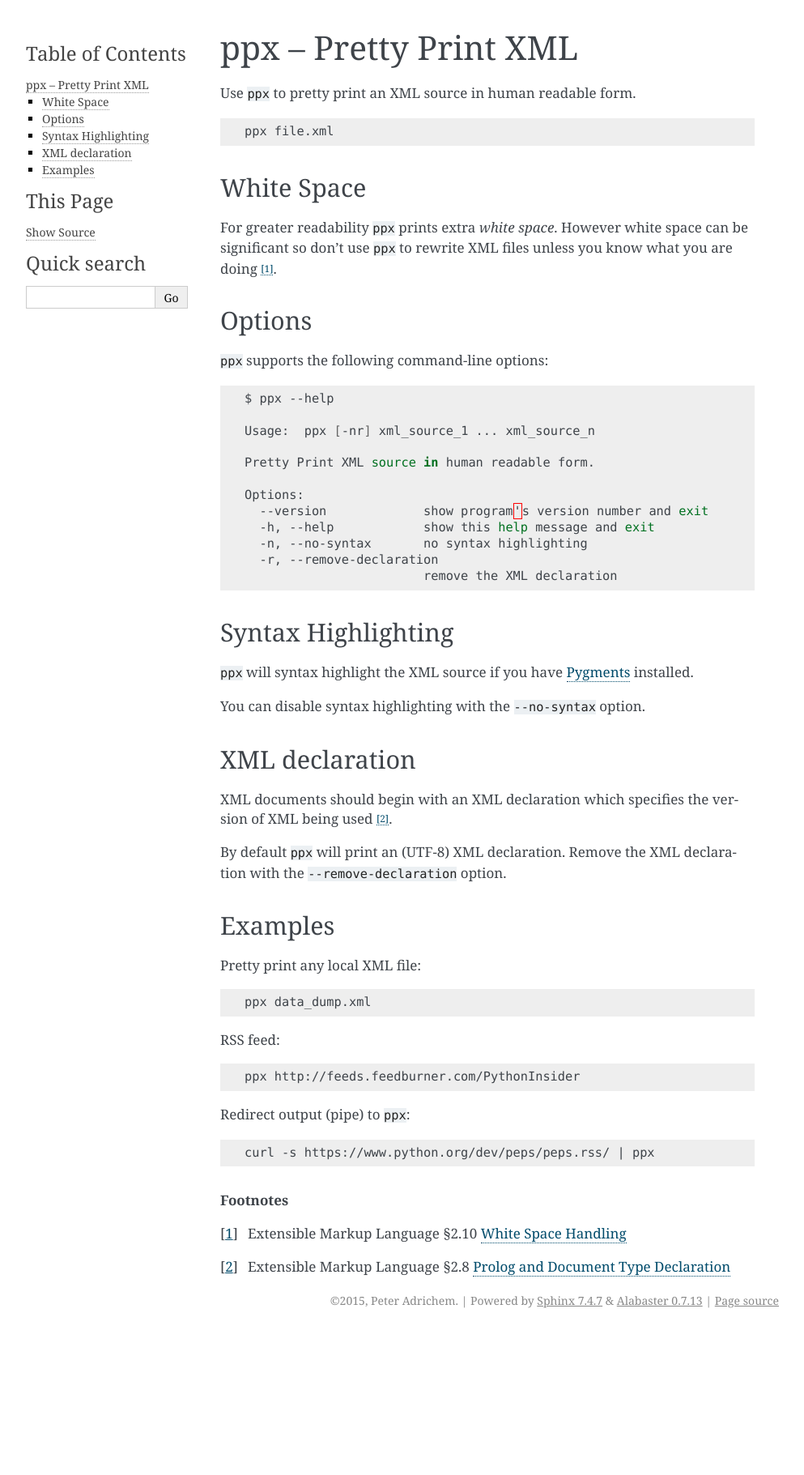
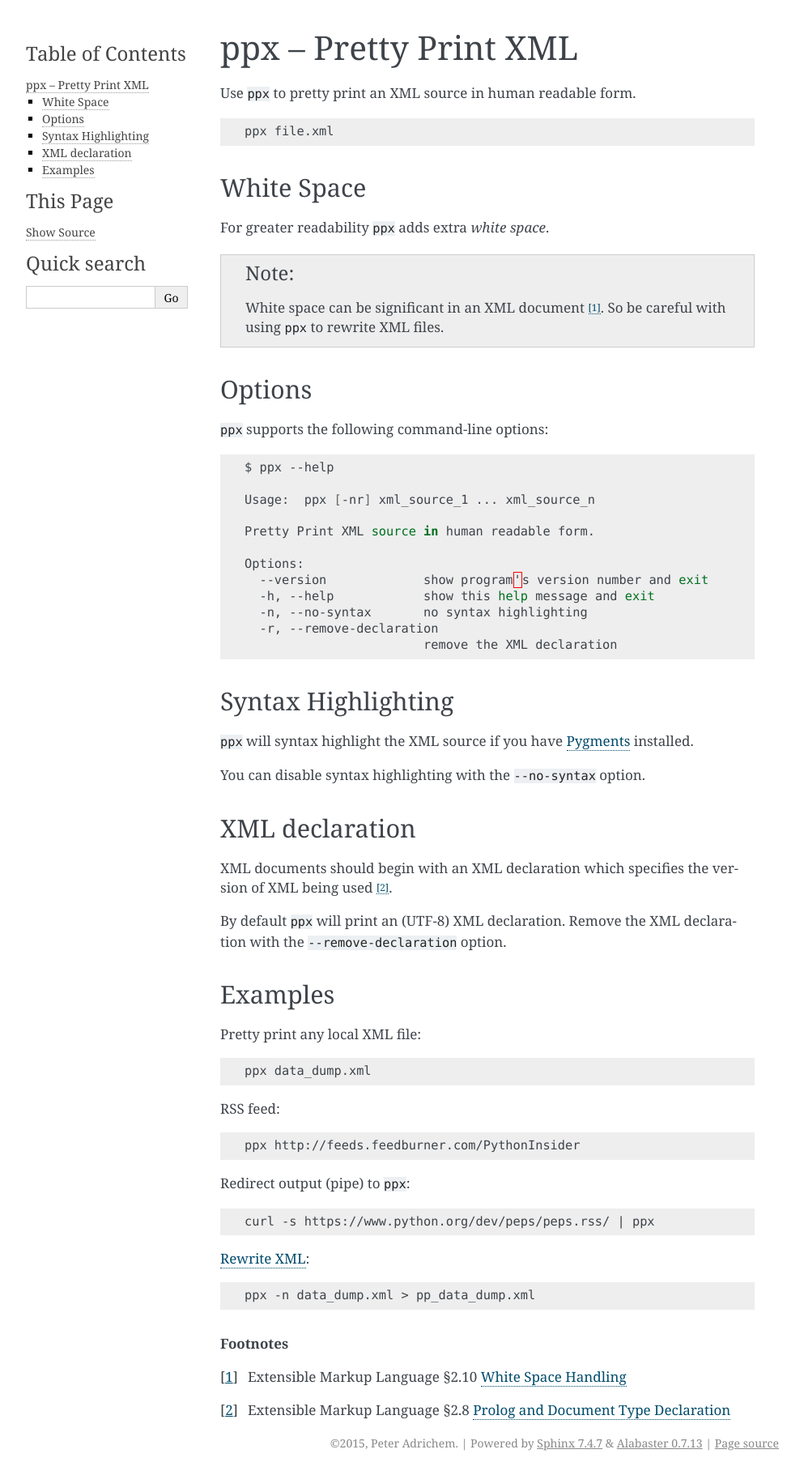
Before and after one commit to peteradrichem/Xul, a Sphinx documentation site: the page built from Sphinx/ppx.rst, in a window 1280 px wide. Shown: the whole page at 81% size, without its empty margins (148-1141 px from the left). Built offline with Sphinx 7.4.7, drawn with Linux system fonts in a browser that asks for light colours; before the commit the page ends 1645 px from its top, so only the background shows below that.

Commit message:
XML rewriting: white space note

```diff
--- a/Sphinx/ppx.rst
+++ b/Sphinx/ppx.rst
@@ -8,12 +8,15 @@ Use ``ppx`` to pretty print an XML source in human readable form.
    ppx file.xml
 
 
+.. _white_space:
+
 White Space
 -----------
 
-For greater readability ``ppx`` prints extra *white space*.
-However white space can be significant so don't use ``ppx`` to rewrite XML files
-unless you know what you are doing [#]_.
+For greater readability ``ppx`` adds extra *white space*.
+
+.. note:: White space can be significant in an XML document [#]_.
+   So be careful with using ``ppx`` to rewrite XML files.
 
 Options
 -------
@@ -70,6 +73,12 @@ Redirect output (pipe) to ``ppx``:
 
    curl -s https://www.python.org/dev/peps/peps.rss/ | ppx
 
+:ref:`Rewrite XML <white_space>`:
+
+.. code:: bash
+
+   ppx -n data_dump.xml > pp_data_dump.xml
+
 
 .. _Pygments: http://pygments.org/
 
```
